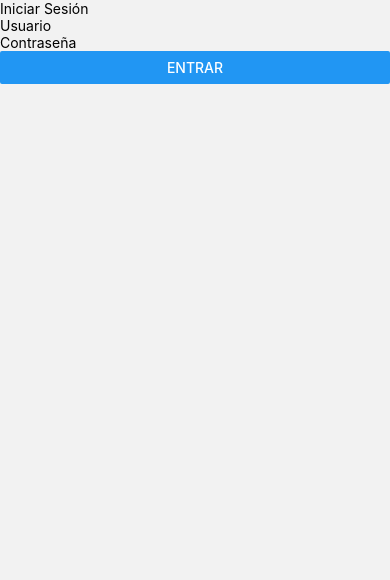
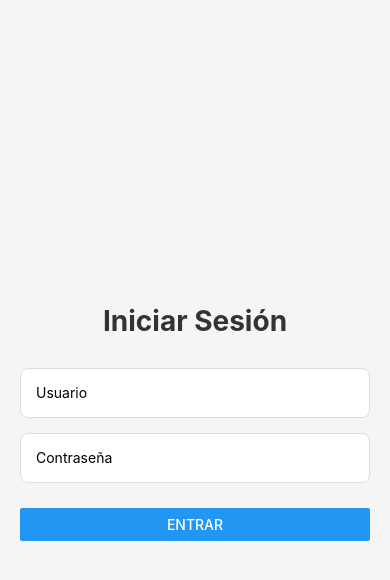
Before and after one commit to AlejandroLog/NavegationWhithReactNative, a React Native app: screen /Home in a window 390 px wide. Shown: the top 580 px of the page. Built offline with nearby package versions, Linux system fonts and the light colour scheme.

Commit message:
add basic centered layout to login and home screens

```diff
--- a/src/screens/HomeScreen.js
+++ b/src/screens/HomeScreen.js
@@ -1,10 +1,30 @@
 import React from 'react';
-import { View, Text } from 'react-native';
+import { View, Text, StyleSheet } from 'react-native';
 
 export default function HomeScreen() {
   return (
-    <View>
-      <Text>Hola, ya iniciaste sesion</Text>
+    <View style={styles.container}>
+      <Text style={styles.title}>Hola</Text>
+      <Text style={styles.subtitle}>Ya iniciaste session</Text>
     </View>
   );
 }
+
+const styles = StyleSheet.create({
+  container: {
+    flex: 1,
+    justifyContent: 'center',
+    alignItems: 'center',
+    backgroundColor: '#ffffff',
+  },
+  title: {
+    fontSize: 26,
+    fontWeight: 'bold',
+    marginBottom: 10,
+    color: '#4CAF50',
+  },
+  subtitle: {
+    fontSize: 16,
+    color: '#666',
+  }
+});
--- a/src/screens/LoginScreen.js
+++ b/src/screens/LoginScreen.js
@@ -1,5 +1,5 @@
 import React, { useState } from 'react';
-import { View, Text, TextInput, Button, Alert } from 'react-native';
+import { View, Text, TextInput, Button, Alert, StyleSheet } from 'react-native';
 import { USERS } from '../data/users';
 
 export default function LoginScreen({ onLoginSuccess }) {
@@ -10,7 +10,6 @@ export default function LoginScreen({ onLoginSuccess }) {
     const userFound = USERS.find(
       (u) => u.username === username.toLowerCase() && u.password === password
     );
-
     if (userFound) {
       onLoginSuccess();
     } else {
@@ -19,21 +18,56 @@ export default function LoginScreen({ onLoginSuccess }) {
   };
 
   return (
-    <View>
-      <Text>Iniciar Sesión</Text>
+    <View style={styles.container}>
+      <Text style={styles.title}>Iniciar Sesión</Text>
+
       <TextInput
+        style={styles.input}
         placeholder="Usuario"
         value={username}
         onChangeText={setUsername}
         autoCapitalize="none"
       />
       <TextInput
+        style={styles.input}
         placeholder="Contraseña"
         value={password}
         onChangeText={setPassword}
         secureTextEntry={true}
       />
-      <Button title="Entrar" onPress={handleLogin} />
+      <View style={styles.buttonContainer}>
+        <Button title="Entrar" onPress={handleLogin} />
+      </View>
     </View>
   );
 }
+
+const styles = StyleSheet.create({
+  container: {
+    flex: 1,
+    justifyContent: 'center',
+    alignItems: 'center',
+    padding: 20,
+    backgroundColor: '#f5f5f5',
+  },
+  title: {
+    fontSize: 28,
+    fontWeight: 'bold',
+    marginBottom: 30,
+    color: '#333',
+  },
+  input: {
+    width: '100%',
+    height: 50,
+    backgroundColor: '#fff',
+    borderWidth: 1,
+    borderColor: '#ddd',
+    borderRadius: 8,
+    paddingHorizontal: 15,
+    marginBottom: 15,
+  },
+  buttonContainer: {
+    width: '100%',
+    marginTop: 10,
+  }
+});
```
Also changed, not shown: src/data/users.js (renamed from src/screens/users.js).
